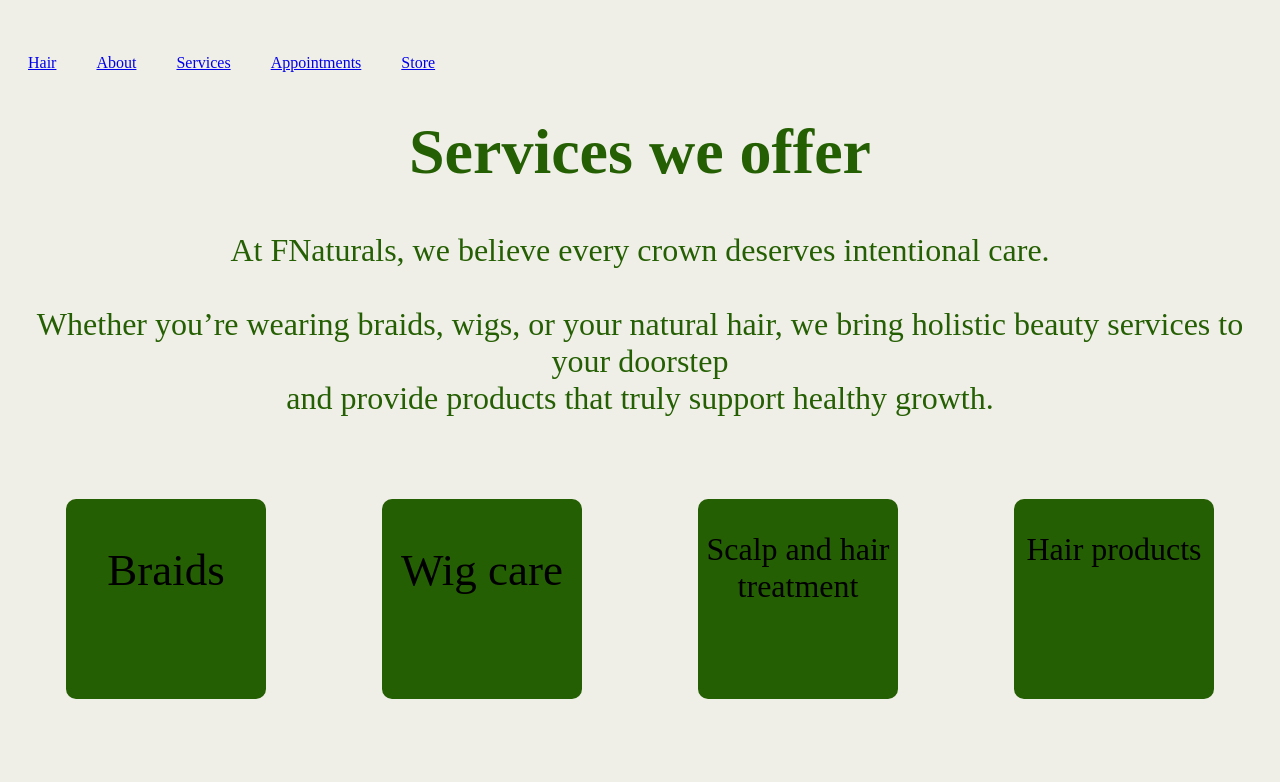
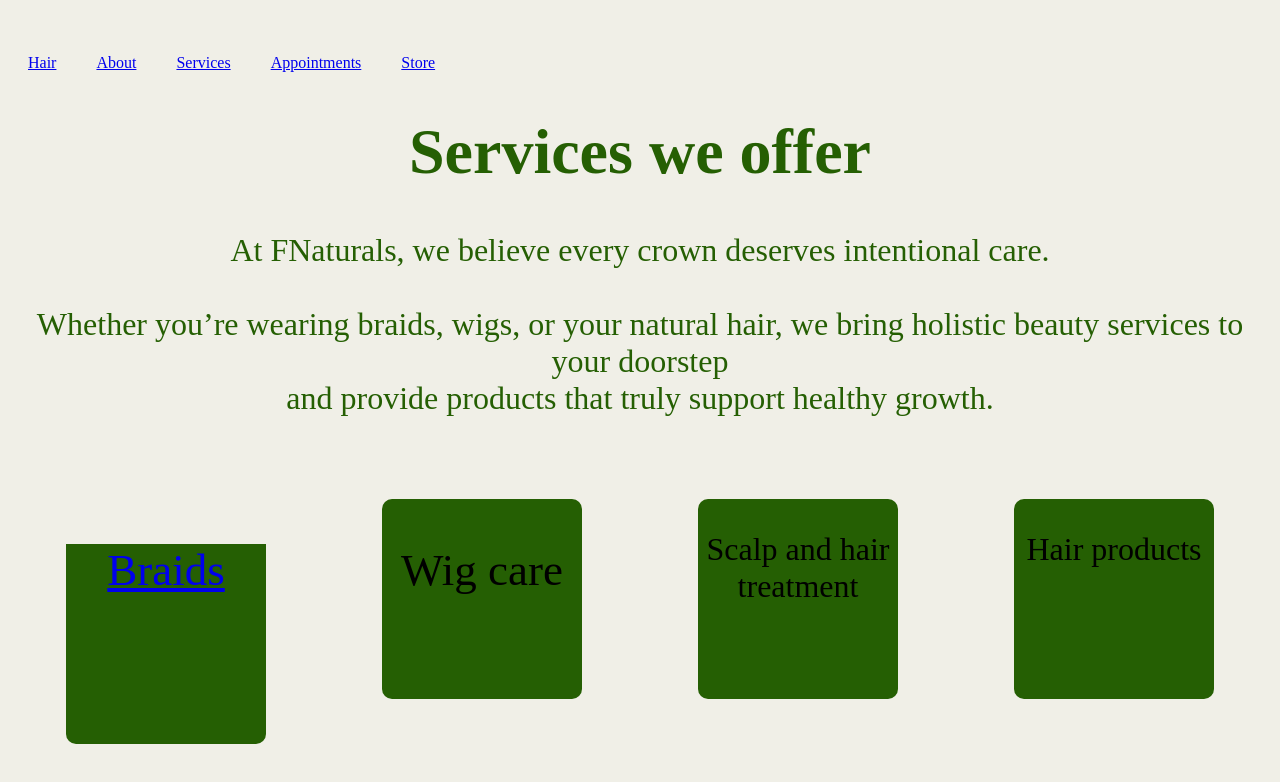
Before and after one commit to SilentStorm227/FaNatural, a React (Vite) app: page /services in a window 1280 px wide. Shown: the top 782 px of the page. Built offline with nearby package versions, Linux system fonts and the light colour scheme.

Commit message:
serivices

```diff
--- a/package.json
+++ b/package.json
@@ -19,7 +19,7 @@
     "react": "^19.1.0",
     "react-bootstrap": "^2.10.10",
     "react-dom": "^19.1.0",
-    "react-router-dom": "^7.6.2"
+    "react-router-dom": "^7.7.1"
   },
   "devDependencies": {
     "@eslint/js": "^9.25.0",
--- a/src/App.jsx
+++ b/src/App.jsx
@@ -8,6 +8,9 @@
 import Signup from "./components/pages/Signup";
 import Login from "./components/pages/Login";
 import Braids from "./components/pages/Braids";
+import Wigcare from "./components/pages/Wigcare";
+import Treatment from "./components/pages/Treatment";
+import Products from "./components/pages/Products";
 
 function App(){
     return(
@@ -24,6 +27,9 @@
                 <Route path="/signup" element={<Signup />} />
                 <Route path="/login" element={<Login />} />
                 <Route path="/braids" element={<Braids />} />
+                <Route path="/wigcare" element={<Wigcare />} />
+                <Route path="/Scalp-and-hair-treatment" element={<Treatment />} />
+                <Route path="/products" element={<Products />} />
             </Routes>
 
             </Router>
--- a/src/components/pages/Services.jsx
+++ b/src/components/pages/Services.jsx
@@ -1,5 +1,11 @@
-import React from "react";
+import { BrowserRouter as Router,Routes,Route, Link } from "react-router-dom";
 import "../style/services.css"
+
+import Braids from "./Braids";
+import Wigcare from "./Wigcare";
+import Treatment from "./Treatment";
+import Products from "./Products";
+
 
 function Services() {
     return(
@@ -11,7 +17,9 @@
             </div>
        <div className="container-fluid mt-5">
                     <div className="card-body">
+                        <Link to={Braids}>
                     <div className="Braids"><p className="texts2">Braids</p></div>
+                    </Link>
                     <div className="Wig"><p className="texts2">Wig care</p></div>
                     <div className="Scalpandhair"><p className="texts">Scalp and hair treatment</p></div>
                     <div className="Hairproducts"><p className="texts">Hair products</p></div>
```
Also changed, not shown: 1 other file (tests, documents, lock files or other folders).
